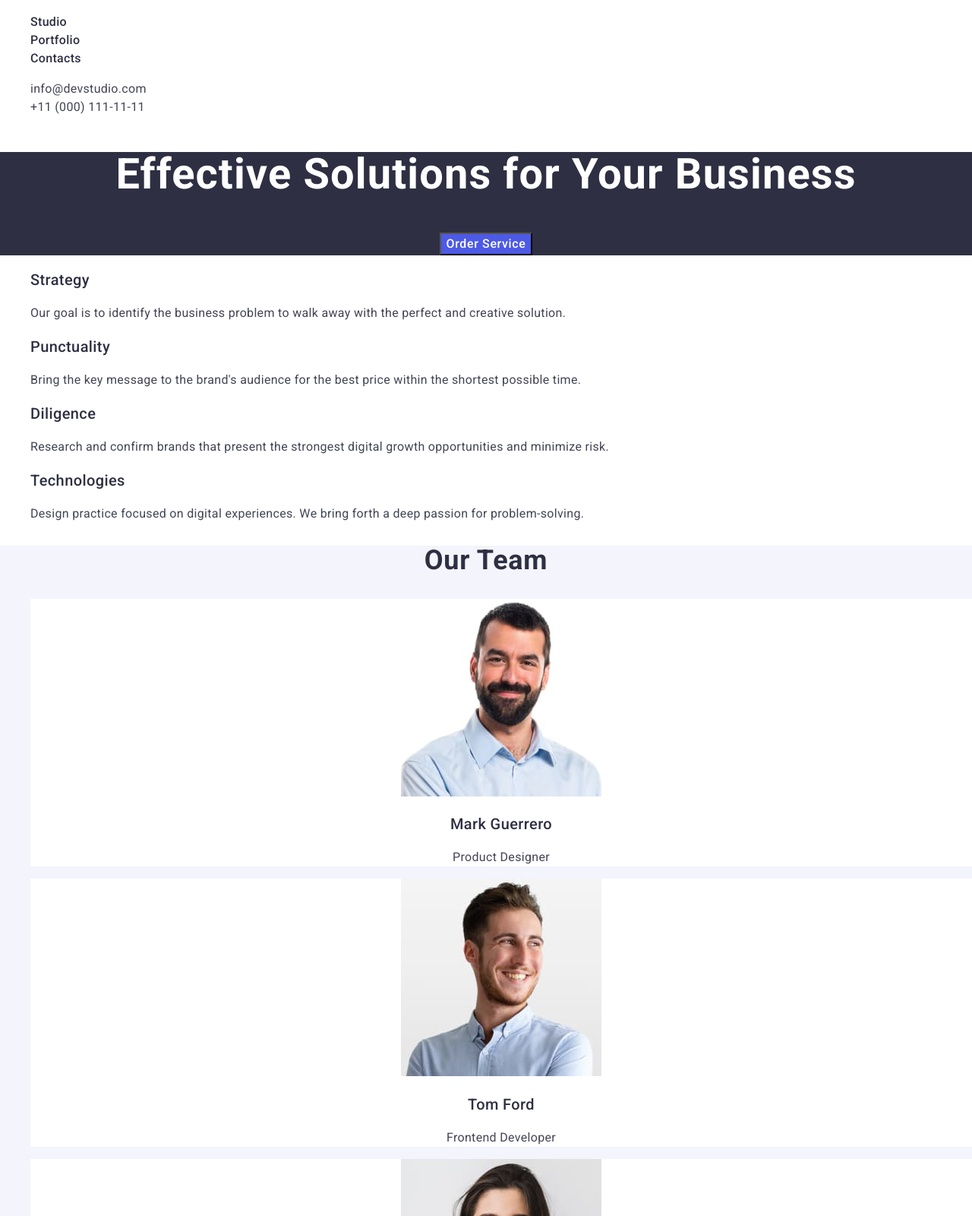
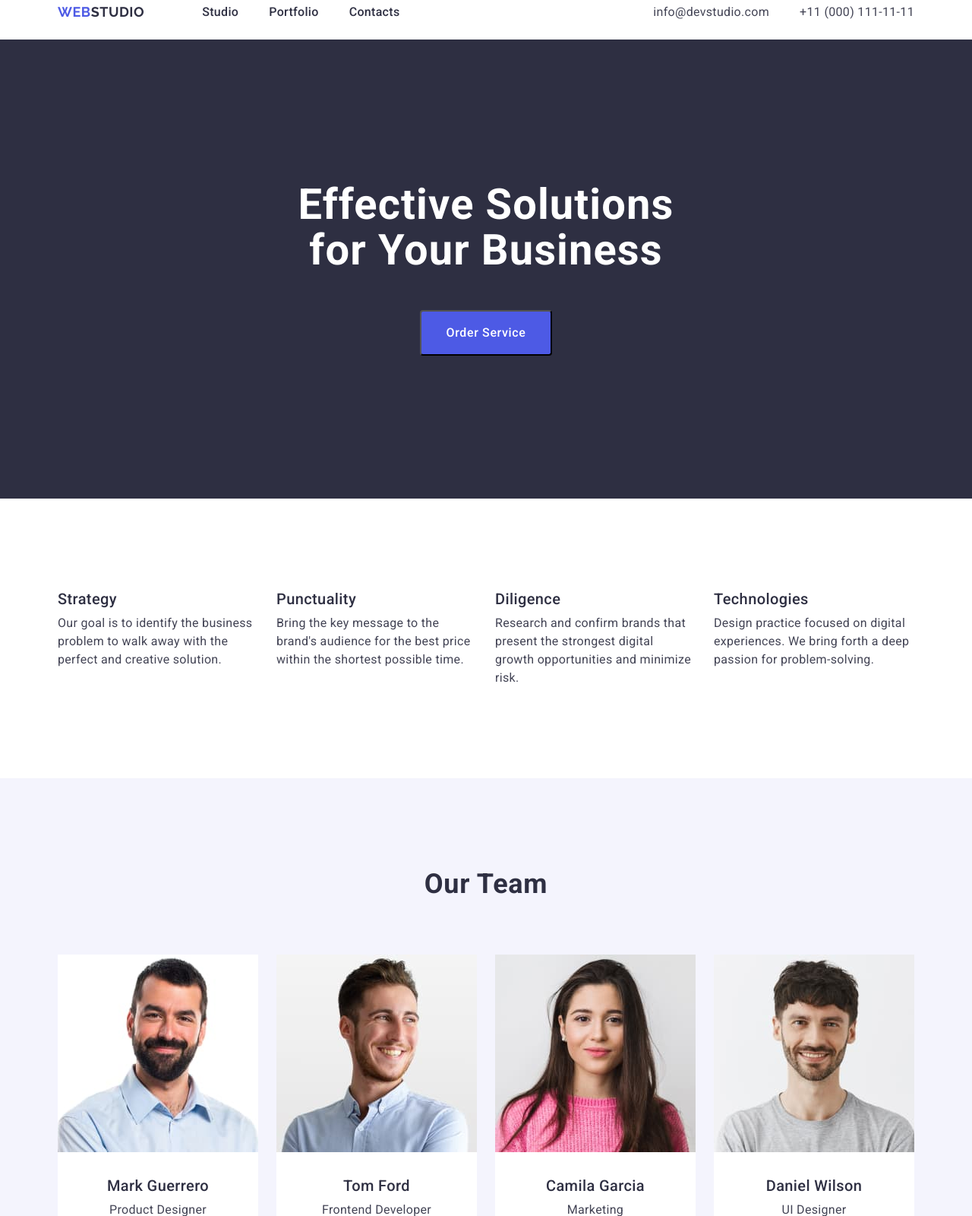
Before and after one commit to pani-lusi/goit-markup-hw-03, a plain HTML site: page index.html in a window 1280 px wide. Shown: the part 20-1620 px from the top of the page at 76% size. Drawn offline with nearby package versions, Linux system fonts and the light colour scheme.

Commit message:
commit HW3

```diff
--- a/css/styles.css
+++ b/css/styles.css
@@ -2,6 +2,55 @@ body {
   font-family: "Roboto", sans-serif;
   color: #434455;
   background-color: #ffffff;
+}
+
+img {
+  display: block;
+}
+
+/* #region приховуєм елемент */
+.visually-hidden {
+  position: absolute;
+  width: 1px;
+  height: 1px;
+  margin: -1px;
+  border: 0;
+  padding: 0;
+
+  white-space: nowrap;
+  clip-path: inset(100%);
+  clip: rect(0 0 0 0);
+  overflow: hidden;
+}
+/* #endregion приховуєм елемент*/
+
+/* #region Обнуляєм дефолтні маржини від браузера */
+h1,
+h2,
+h3,
+h4,
+h5,
+h6,
+p {
+  margin-top: 0;
+  margin-bottom: 0;
+}
+/* #endregion Обнуляєм дефолтні маржини від браузера*/
+
+.container {
+  max-width: 1158px;
+  padding-left: 15px;
+  padding-right: 15px;
+  margin-left: auto;
+  margin-right: auto;
+}
+
+.section {
+  padding-top: 120px;
+}
+
+.section-list {
+  gap: 24px;
 }
 .li-title {
   font-weight: 500;
@@ -10,6 +59,11 @@ body {
   letter-spacing: 0.02em;
   color: #2e2f42;
 }
+
+.li-title {
+  margin-bottom: 8px;
+}
+
 .text {
   font-weight: 400;
   font-size: 16px;
@@ -24,6 +78,7 @@ body {
   text-align: center;
   color: #2e2f42;
   text-transform: capitalize;
+  margin-bottom: 72px;
 }
 /* #region скидуєм стилі */
 a {
@@ -32,6 +87,9 @@ a {
 
 ul,
 ol {
+  margin-top: 0;
+  margin-bottom: 0;
+  padding-left: 0;
   list-style-type: none;
 }
 /* #endregion скидуєм стилі*/
@@ -42,7 +100,17 @@ button {
 /* #region header */
 .main-header {
 }
+.main-header .container {
+  display: flex;
+  justify-content: space-between;
+}
 .main-nav {
+  display: flex;
+  justify-content: space-between;
+  align-items: center;
+}
+.main-nav .logo {
+  margin-right: 76px;
 }
 .logo {
   font-family: "Raleway", sans-serif;
@@ -66,6 +134,8 @@ button {
   line-height: 1.5;
   letter-spacing: 0.02em;
   color: #2e2f42;
+  padding: 24px 0;
+  display: block;
 }
 .nav-item-link:hover,
 .nav-item-link:focus,
@@ -74,12 +144,24 @@ button {
   color: #404bbf;
 }
 
+.contact-list {
+  display: flex;
+  gap: 40px;
+}
+
+.nav-list {
+  display: flex;
+  gap: 40px;
+}
+
 .contact-list .link {
   font-weight: 400;
   font-size: 16px;
   line-height: 1.5;
   letter-spacing: 0.02em;
   color: #434455;
+  padding: 24px 0;
+  display: block;
 }
 .main-header .address {
   font-style: normal;
@@ -90,6 +172,7 @@ button {
 .hero {
   background-color: #2e2f42;
   text-align: center;
+  padding: 188px 0;
 }
 .hero-title {
   font-weight: 700;
@@ -98,35 +181,97 @@ button {
   letter-spacing: 0.02em;
   text-align: center;
   color: #ffffff;
+  max-width: 496px;
+  margin: 0 auto;
 }
 .hero-btn {
+  display: block;
+  margin: 0 auto;
   font-weight: 500;
   font-size: 16px;
   line-height: 1.5;
   letter-spacing: 0.04em;
   color: #ffffff;
   background-color: #4d5ae5;
+  margin-top: 48px;
+  padding: 16px 32px;
+  border-radius: 4px;
+  min-width: 169px; /* min-width чтобы влезло 2 слова*/
 }
 .hero-btn:hover,
 .hero-btn:focus {
   background-color: #404bbf;
 }
 /* #endregion hero */
+
+/* #region Features section */
+.features-list {
+  display: flex;
+}
+.features-list .item {
+  flex-basis: 264px;
+  flex-shrink: 0;
+}
+.features {
+  padding: 120px 0;
+}
+/* #endregion Features section */
+
 /* #region Our Team */
 .team {
   background-color: #f4f4fd;
+}
+.team.container {
+  padding-top: 120px;
+  /* padding-bottom: 46px; */
+}
+.team-list {
+  display: flex;
 }
 .team-list .item {
   background-color: #ffffff;
   text-align: center;
 }
+.section-list .card-text {
+  padding: 32px 0;
+}
 /* #endregion Our Team */
+
+/* #region Our Portfolio */
+.portfolio-list {
+  display: flex;
+  flex-wrap: wrap;
+  row-gap: 48px;
+}
+.portfolio-list .item {
+  flex-basis: calc(100% - 48px) / 3;
+}
+.portfolio-list .card-text {
+  padding-left: 16px;
+  padding-right: 16px;
+  border: 1px solid #e7e9fc;
+  border-top: none;
+}
+.portfolio.section {
+  padding-bottom: 130px;
+}
+/* #endregion Our Portfolio */
+
 /* #region footer */
 .main-footer {
   background-color: #2e2f42;
   color: #f4f4fd;
+  padding: 100px 0;
 }
 .accent {
   color: #f4f4fd;
 }
+
+.main-footer .logo {
+  display: inline-block;
+  margin-bottom: 16px;
+}
+.main-footer .text {
+  width: 264px;
+}
 /* #endregion footer*/
--- a/index.html
+++ b/index.html
@@ -23,9 +23,8 @@
   <body>
     <!-- Header section -->
     <header id="home" class="main-header">
+      <div class="container">
         <nav class="main-nav">
-        <!-- <a href="./index.html"> <span>Web</span>Studio</a> -->
-        <!-- <p>WebStudio1</p> -->
           <a class="logo" href="./index.html"
             >Web<span class="logo-style">Studio</span></a
           >
@@ -41,7 +40,6 @@
             </li>
           </ul>
         </nav>
-
         <address class="address">
           <ul class="contact-list">
             <li>
@@ -54,20 +52,24 @@
             </li>
           </ul>
         </address>
+      </div>
     </header>
 
     <!-- Unique content -->
     <main>
       <!-- Hero section -->
       <section class="hero">
+        <div class="container">
           <h1 class="hero-title">Effective Solutions for Your Business</h1>
           <button class="hero-btn" type="button">Order Service</button>
+        </div>
       </section>
       <!-- Section1 - Features section -->
       <section class="features">
-        <h2 hidden>Our operating principles</h2>
-        <ul class="features-list">
-          <li>
+        <div class="container">
+          <h2 class="visually-hidden">Our operating principles</h2>
+          <ul class="features-list section-list">
+            <li class="item">
               <!-- <img
                 src="./images/Section2/antenna1.jpg"
                 alt="Antenna"
@@ -76,24 +78,19 @@
               /> -->
               <h3 class="li-title">Strategy</h3>
               <p class="text">
-              Our goal is to identify the business problem to walk away with the
-              perfect and creative solution.
+                Our goal is to identify the business problem to walk away with
+                the perfect and creative solution.
               </p>
             </li>
-          <li>
-            <!-- <img
-              src="./images/Section2/clock1.jpg"
-              alt="Clock"
-              width="64"
-              height="64"
-            /> -->
+            <li class="item">
+              <!-- <img src="./images/Section2/clock1.jpg" alt="Clock" width="64" height="64"/> -->
               <h3 class="li-title">Punctuality</h3>
               <p class="text">
                 Bring the key message to the brand's audience for the best price
                 within the shortest possible time.
               </p>
             </li>
-          <li>
+            <li class="item">
               <!-- <img
                 src="./images/Section2/diagram1.jpg"
                 alt="Diagram"
@@ -106,7 +103,7 @@
                 growth opportunities and minimize risk.
               </p>
             </li>
-          <li>
+            <li class="item">
               <!-- <img
                 src="./images/Section2/astronaut1.jpg"
                 alt="Diagram"
@@ -120,11 +117,13 @@
               </p>
             </li>
           </ul>
+        </div>
       </section>
       <!-- Section2  Our Team -->
-      <section class="team">
+      <section class="team section">
+        <div class="container">
           <h2 class="section-title">Our Team</h2>
-        <ul class="team-list">
+          <ul class="team-list section-list">
             <li class="item">
               <img
                 src="./images/OurTeam/Mark.jpg"
@@ -132,8 +131,10 @@
                 width="264"
                 height="260"
               />
+              <div class="card-text">
                 <h3 class="li-title">Mark Guerrero</h3>
                 <p class="text">Product Designer</p>
+              </div>
             </li>
             <li class="item">
               <img
@@ -142,9 +143,12 @@
                 width="264"
                 height="260"
               />
+              <div class="card-text">
                 <h3 class="li-title">Tom Ford</h3>
                 <p class="text">Frontend Developer</p>
+              </div>
             </li>
+
             <li class="item">
               <img
                 src="./images/OurTeam/Camila.jpg"
@@ -152,33 +156,41 @@
                 width="264"
                 height="260"
               />
+              <div class="card-text">
                 <h3 class="li-title">Camila Garcia</h3>
                 <p class="text">Marketing</p>
+              </div>
             </li>
             <li class="item">
               <img
                 src="./images/OurTeam/Daniel.jpg"
-              alt="Daniel Wilson UI Designer"
+                alt="Camila Marketing"
                 width="264"
                 height="260"
               />
+              <div class="card-text">
                 <h3 class="li-title">Daniel Wilson</h3>
                 <p class="text">UI Designer</p>
+              </div>
             </li>
           </ul>
+        </div>
       </section>
       <!-- Section3  Our Portfolio -->
-      <section>
+      <section class="portfolio section">
+        <div class="container">
           <h2 class="section-title">Our Portfolio</h2>
-        <ul>
+          <ul class="portfolio-list section-list">
             <li>
               <img
                 src="./images/OurPortfolio/portfilio-img1.jpg"
                 alt="Banking App"
                 width="360"
               />
+              <div class="card-text">
                 <h3 class="li-title">Banking App</h3>
                 <p class="text">App</p>
+              </div>
             </li>
             <li>
               <img
@@ -186,8 +198,10 @@
                 alt="Cashless Payment"
                 width="360"
               />
+              <div class="card-text">
                 <h3 class="li-title">Cashless Payment</h3>
                 <p class="text">Marketing</p>
+              </div>
             </li>
             <li>
               <img
@@ -195,8 +209,10 @@
                 alt="Meditation App"
                 width="360"
               />
+              <div class="card-text">
                 <h3 class="li-title">Meditation App</h3>
                 <p class="text">App</p>
+              </div>
             </li>
             <li>
               <img
@@ -204,8 +220,10 @@
                 alt="Taxi Service"
                 width="360"
               />
+              <div class="card-text">
                 <h3 class="li-title">Taxi Service</h3>
                 <p class="text">Marketing</p>
+              </div>
             </li>
             <li>
               <img
@@ -213,8 +231,10 @@
                 alt="Screen Illustrations"
                 width="360"
               />
+              <div class="card-text">
                 <h3 class="li-title">Screen Illustrations</h3>
                 <p class="text">Design</p>
+              </div>
             </li>
             <li>
               <img
@@ -222,23 +242,27 @@
                 alt="Online Courses"
                 width="360"
               />
+              <div class="card-text">
                 <h3 class="li-title">Online Courses</h3>
                 <p class="text">Marketing</p>
+              </div>
             </li>
           </ul>
+        </div>
       </section>
     </main>
 
     <!-- Footer section -->
     <footer class="main-footer" id="contacts">
+      <div class="container">
         <a class="logo" href="./index.html"
           >Web<span class="accent">Studio</span></a
         >
         <p class="text">
-        Increase the flow of customers and sales for your business with digital
-        marketing & growth solutions.
+          Increase the flow of customers and sales for your business with
+          digital marketing & growth solutions.
         </p>
-
+      </div>
       <!-- <p>Social media</p>
       <ul>
         <li>
@@ -302,7 +326,6 @@
           </a>
         </li>
       </ul> -->
-
       <!-- <address>
         <p>Contact us</p>
         <ul>
```
Lines whose indentation alone changed are shown as unchanged.
